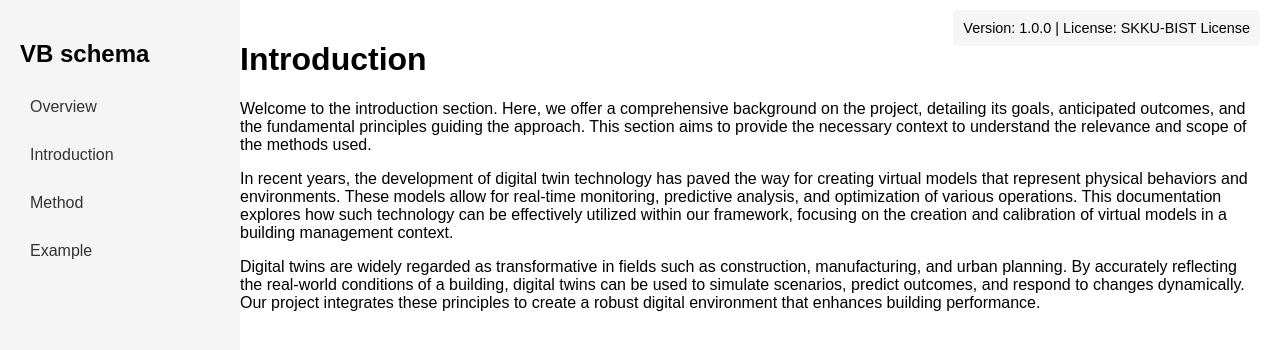
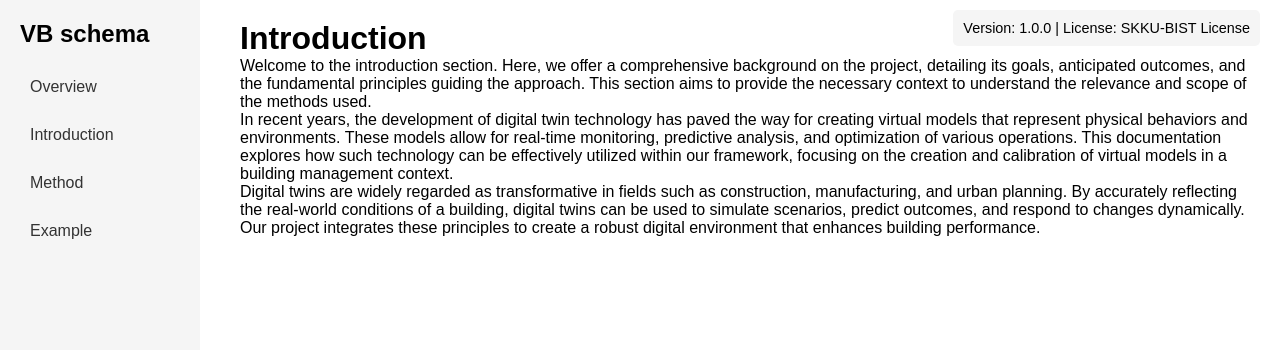
Before and after one commit to SKKU-BIST/SKLU-BIST.github.io, a Jekyll site: the page built from introduction.md, in a window 1280 px wide. Shown: the top 350 px of the page. Built offline with Jekyll 4.4.1, drawn with Linux system fonts in a browser that asks for light colours.

Commit message:
Update default.html

```diff
--- a/_layouts/default.html
+++ b/_layouts/default.html
@@ -5,19 +5,27 @@
     <meta name="viewport" content="width=device-width, initial-scale=1.0">
     <title>{{ page.title }} | {{ site.title }}</title>
     <style>
-        /* 기본 스타일 */
-        html, body {
+        /* Reset 기본 스타일 */
+        * {
             margin: 0;
             padding: 0;
-            overflow-y: scroll; /* 스크롤바 항상 표시 */
+            box-sizing: border-box;
+        }
+
+        /* 기본 레이아웃 스타일 */
+        html, body {
             font-family: Arial, sans-serif;
             height: 100%;
+            overflow-y: scroll; /* 스크롤바 항상 표시 */
         }
+
         .container {
             display: flex;
             width: 100%;
             height: 100vh;
         }
+
+        /* 고정된 사이드바 스타일 */
         aside {
             width: 200px;
             padding: 20px;
@@ -28,18 +36,22 @@
             left: 0;
             overflow-y: auto;
         }
+
         aside h2 {
             font-size: 1.5em;
             margin-bottom: 20px;
         }
+
         aside ul {
             list-style: none;
             padding: 0;
             margin: 0;
         }
+
         aside ul li {
             margin: 10px 0;
         }
+
         aside ul li a {
             text-decoration: none;
             color: #333;
```
Also changed, not shown: other parts of _layouts/default.html (+6 -0 lines).
